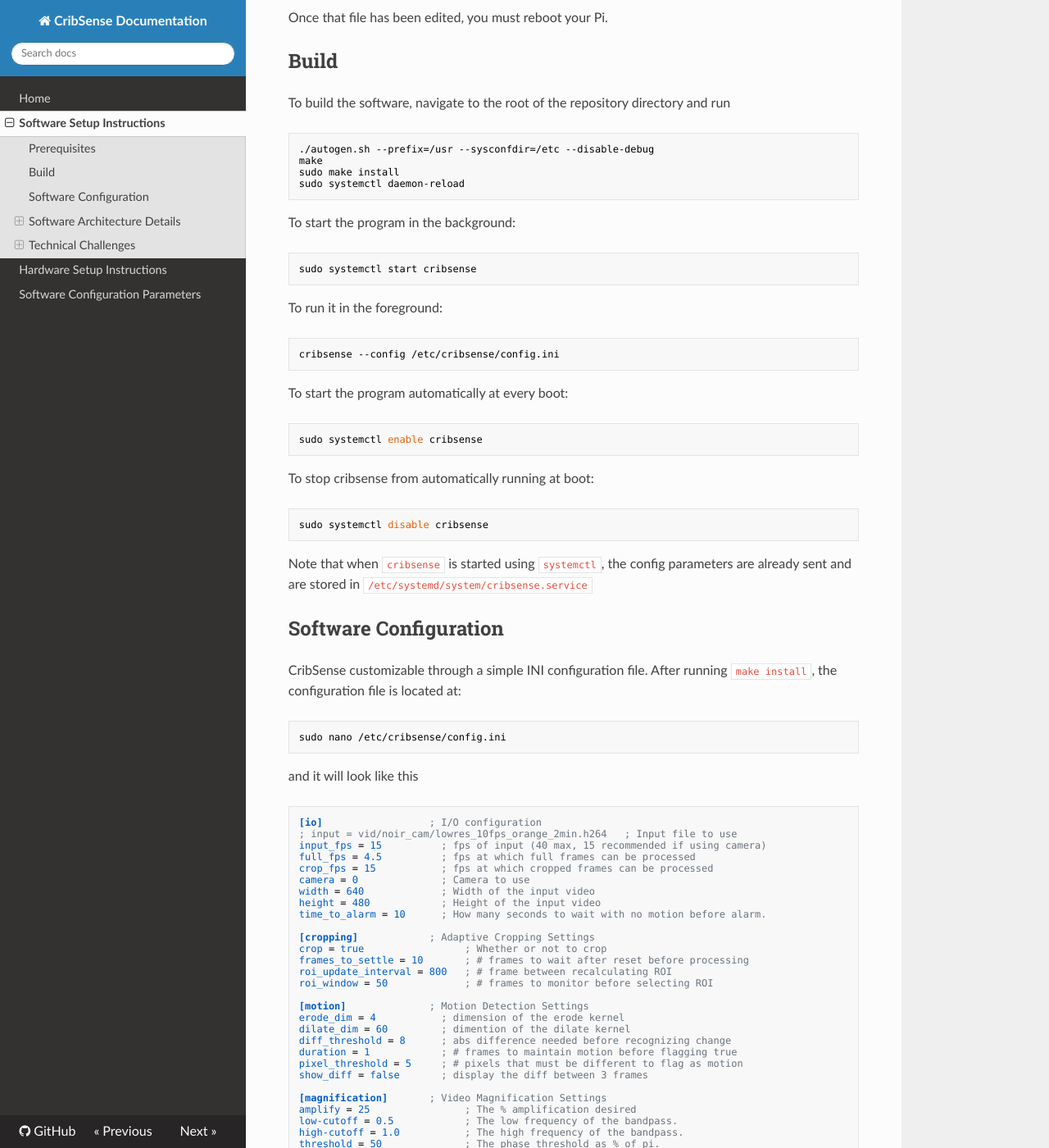
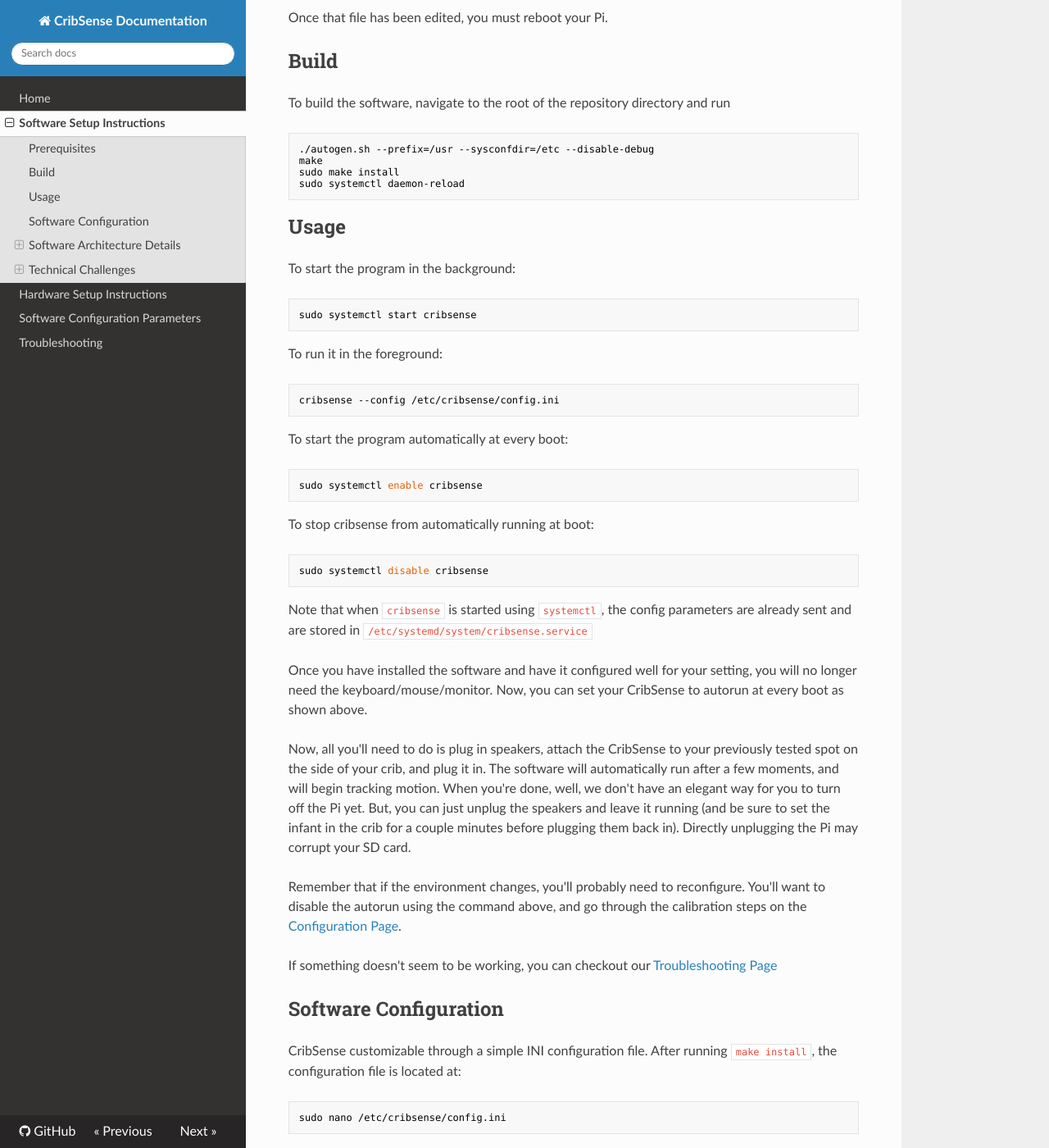
Before and after one commit to lukehsiao/CribSense, an MkDocs documentation site: the page built from docs/setup/sw-setup.md, in a window 1280 px wide and 1400 px high, scrolled down 572 px. Shown: the whole window at 82% size. Built offline with MkDocs 1.6.1, drawn with Linux system fonts in a browser that asks for light colours; nearby versions of some CDN libraries; old or Windows-style settings are respelled for this version of MkDocs.

Commit message:
Add troubleshooting page. Resize noir picture.

````diff
--- a/docs/setup/sw-setup.md
+++ b/docs/setup/sw-setup.md
@@ -35,6 +35,7 @@
 sudo make install
 sudo systemctl daemon-reload
 ```
+## Usage
 
 To start the program in the background:
 
@@ -61,6 +62,14 @@
 ```
 
 Note that when `cribsense` is started using `systemctl`, the config parameters are already sent and are stored in `/etc/systemd/system/cribsense.service`
+
+Once you have installed the software and have it configured well for your setting, you will no longer need the keyboard/mouse/monitor. Now, you can set your CribSense to autorun at every boot as shown above.
+
+Now, all you'll need to do is plug in speakers, attach the CribSense to your previously tested spot on the side of your crib, and plug it in. The software will automatically run after a few moments, and will begin tracking motion. When you're done, well, we don't have an elegant way for you to turn off the Pi yet. But, you can just unplug the speakers and leave it running (and be sure to set the infant in the crib for a couple minutes before plugging them back in). Directly unplugging the Pi may corrupt your SD card.
+
+Remember that if the environment changes, you'll probably need to reconfigure. You'll want to disable the autorun using the command above, and go through the calibration steps on the [Configuration Page](./config.md).
+
+If something doesn't seem to be working, you can checkout our [Troubleshooting Page](./troubleshooting.md)
 
 ## Software Configuration
 
--- a/mkdocs.yml
+++ b/mkdocs.yml
@@ -5,4 +5,5 @@
 - Software Setup Instructions: 'setup/sw-setup.md'
 - Hardware Setup Instructions: 'setup/hw-setup.md'
 - Software Configuration Parameters: 'setup/config.md'
+- Troubleshooting: 'setup/troubleshooting.md'
 theme: readthedocs
````
Also changed, not shown: docs/setup/hw-setup.md (+5 -1 lines), docs/setup/troubleshooting.md (added, +15 -0 lines), docs/img/noir-rear.jpg.
